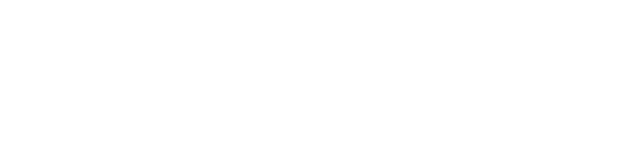
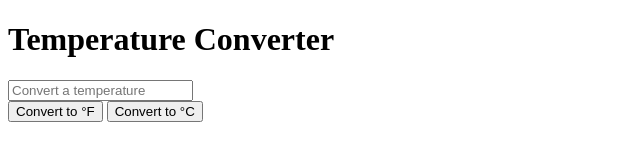
Before and after one commit to Mannette/gschool-temp-converter, a plain HTML site: page index.html in a window 1280 px wide. Shown: the whole page, without its empty margins (0-640 px from the left). Drawn offline with Linux system fonts and the light colour scheme.

Commit message:
Added basic layout for temperature converter.

```diff
--- a/index.html
+++ b/index.html
@@ -6,6 +6,10 @@
     <title></title>
   </head>
   <body>
+    <h1>Temperature Converter</h1>
+    <input type=text id=temp placeholder="Convert a temperature">
+    <br> <input type=button id=fahrenheit value="Convert to °F">
+    <input type=button id=celcius value="Convert to °C">
 
   </body>
   <script type="text/javascript" src="main.js">
```
